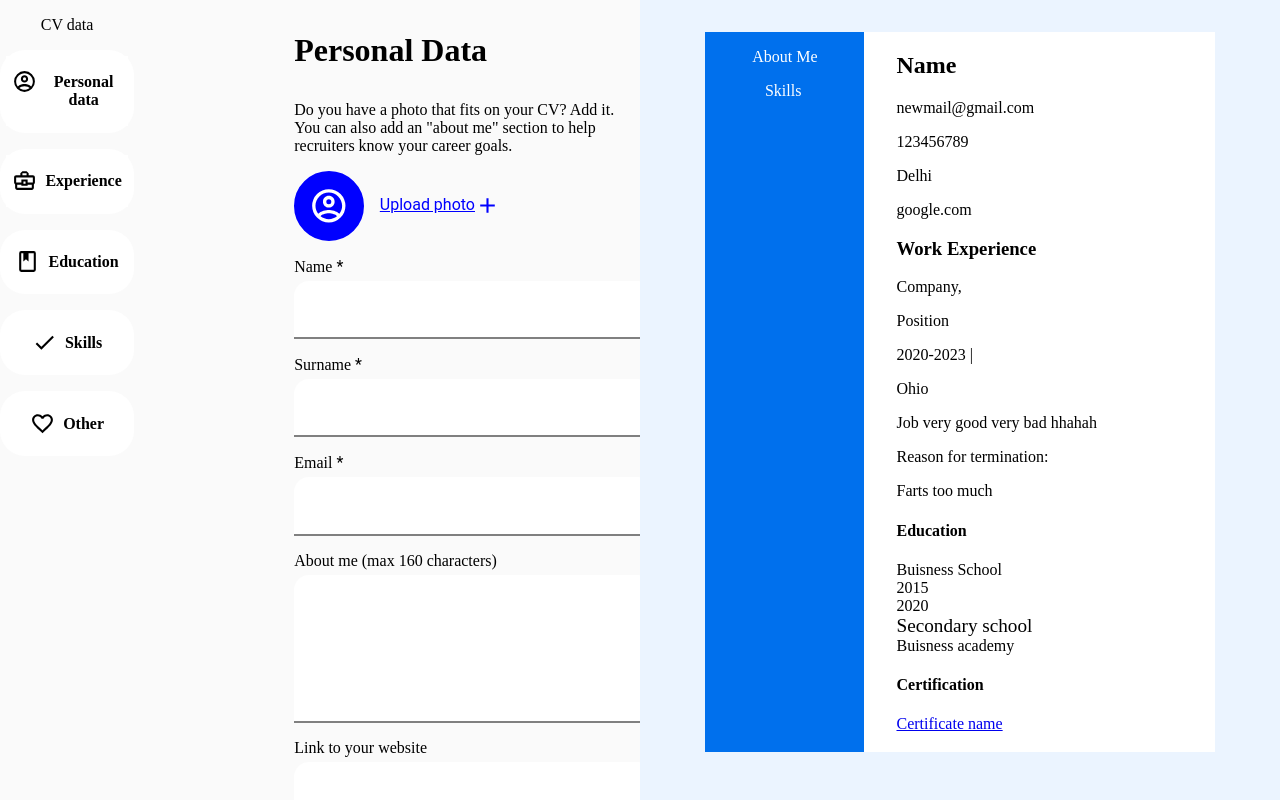
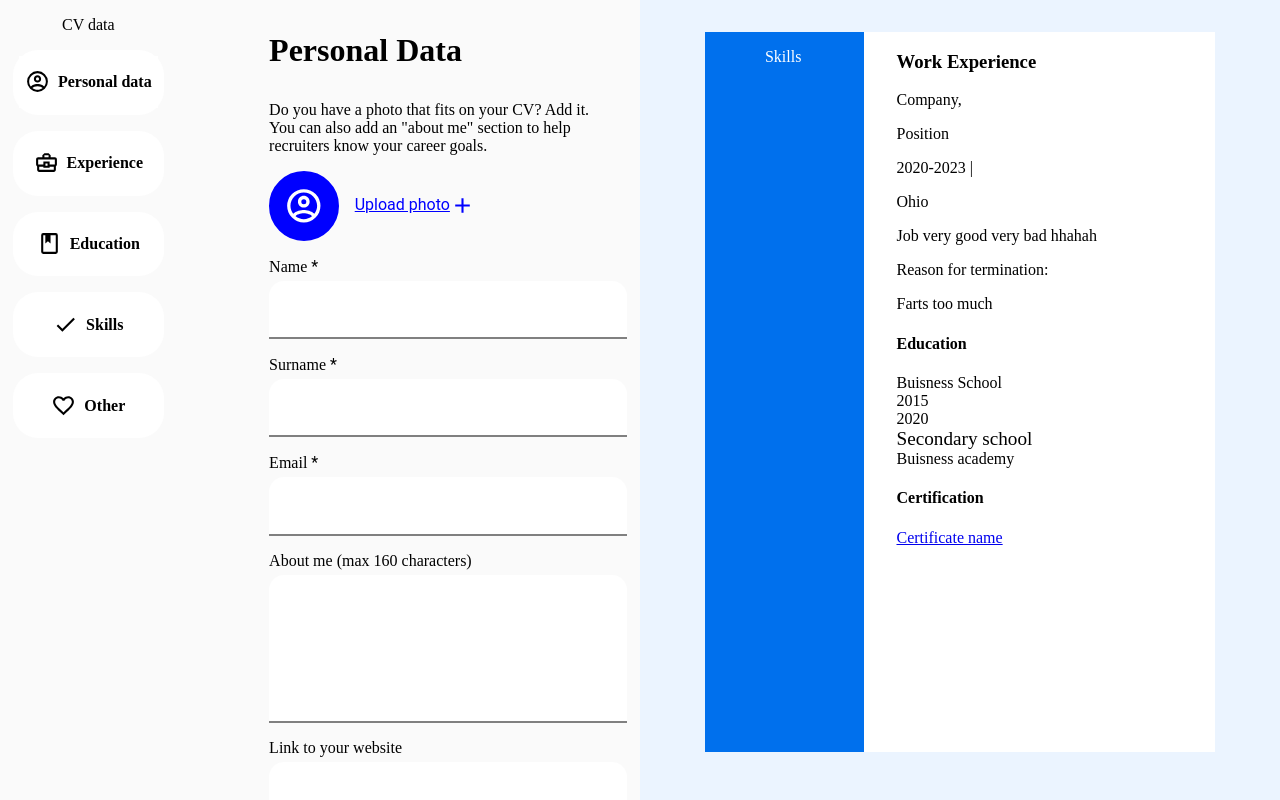
Before and after one commit to newbbiecoder/cv-application, a React (Vite) app: page / in a window 1280 px wide. Shown: the top 800 px of the page. Built offline with nearby package versions, Linux system fonts and the light colour scheme; a web font is replaced by a local one.

Commit message:
Lifted state from child components personalData, education, etc to parent component App.jsx and passed the props to child components Data now changes live on the right side of previewContainer on editing input fields of personalData Added small style to align full name in one line

```diff
--- a/src/App.css
+++ b/src/App.css
@@ -796,4 +796,9 @@ label[for="school-end"].studying-hidden {
     flex: 2;
     background-color: white;
     padding-left: 2rem;
+
+    .fullName {
+        display: flex;
+        gap: 0.5rem;
+    }
 }
--- a/src/App.jsx
+++ b/src/App.jsx
@@ -1,17 +1,40 @@
 import "./App.css"
 import SideBarButtons from "./components/sidebarButtons"
-import PersonalDataInput from "./components/personalData"
 import PreviewContainer from "./components/previewContainer"
+import { useState } from "react"
 
 export default function makeContainers() {
+  const [userName, setUserName] = useState("");
+  const [surName, setSurName] = useState("");
+  const [mail, setMail] = useState("");
+  const [phoneNumber, setPhoneNumber] = useState("");
+  const [residence, setResidence] = useState("");
+  const [website, setWebsite] = useState("");
+  const [aboutMe, setAboutMe] = useState("");
+
   return (
     <>
       <div className="edit-container">
-        < SideBarButtons />
-        < PersonalDataInput />
+        < SideBarButtons
+          userName={userName} setUserName={setUserName}
+          surName={surName} setSurName={setSurName}
+          mail={mail} setMail={setMail}
+          phoneNumber={phoneNumber} setPhoneNumber={setPhoneNumber}
+          residence={residence} setResidence={setResidence}
+          website={website} setWebsite={setWebsite}
+          aboutMe={aboutMe} setAboutMe={setAboutMe}
+        />
       </div>
       <div className="preview-container">
-        <PreviewContainer />
+        <PreviewContainer
+          userName={userName}
+          surName={surName}
+          mail={mail}
+          phoneNumber={phoneNumber}
+          residence={residence}
+          website={website}
+          aboutMe={aboutMe}
+        />
       </div>
     </>
   )
--- a/src/components/personalData.jsx
+++ b/src/components/personalData.jsx
@@ -1,5 +1,27 @@
-export default function PersonalDataInput() {
-    const formFields = [
+import { useMemo } from "react";
+
+export default function PersonalDataInput(props) {
+    const handleNameChange = (e, fieldName) => {
+        if(fieldName === "Name") props.setUserName(e.target.value);
+        else if(fieldName === "Surname") props.setSurName(e.target.value);
+        else if(fieldName === "Email") props.setMail(e.target.value);
+        else if(fieldName === "Telephone number") props.setPhoneNumber(e.target.value);
+        else if(fieldName === "Residence (city)") props.setResidence(e.target.value);
+        else if(fieldName === "Link to your website") props.setWebsite(e.target.value);
+        else if(fieldName === "About me (max 160 characters)") props.setAboutMe(e.target.value);
+    }
+
+    const setValue = (valueFieldName) => {
+        valueFieldName === "Name" ? props.userName : "";
+        valueFieldName === "Surname" ? props.surName : "";
+        valueFieldName === "Email" ? props.mail : "";
+        valueFieldName === "Telephone number" ? props.phoneNumber : "";
+        valueFieldName === "Residence (city)" ? props.residence : "";
+        valueFieldName === "Link to your website" ? props.website : "";
+        valueFieldName === "About me (max 160 characters)" ? props.aboutMe : "";
+    }
+
+    const formFields = useMemo(() => [
         {name: "Name", id: crypto.randomUUID(), required: true},
         {name: "Surname", id: crypto.randomUUID(), required: true},
         {name: "Email", id: crypto.randomUUID(), required: true},
@@ -7,7 +29,7 @@ export default function PersonalDataInput() {
         {name: "Link to your website", id: crypto.randomUUID()},
         {name: "Telephone number", id: crypto.randomUUID(), required: true},
         {name: "Residence (city)", id: crypto.randomUUID()},
-    ]
+    ], [])
 
     function getInputField(field) {
         if(field === "Email*") return "email";
@@ -17,6 +39,7 @@ export default function PersonalDataInput() {
     }
 
     return (
+        <>
             <div className="personalData">
                 <h3>Personal Data</h3>
                 <p>Do you have a photo that fits on your CV? Add it.</p>
@@ -43,10 +66,12 @@ export default function PersonalDataInput() {
                             </p>
 
                             {field.name === "About me (max 160 characters)" ? (
-                            <textarea name={field.name} rows="6" cols="30"></textarea>
+                                <textarea name={field.name} rows="6" cols="30" onChange={(e) => handleNameChange(e, field.name)} value={setValue(field.name)}></textarea>
                             ) : (
                                 <>
-                            <input type={getInputField(field.name)} name={field.name} id={field.name} />
+                                <input type={getInputField(field.name)} name={field.name} id={field.name} onChange={(e) => handleNameChange(e, field.name)}
+                                value={setValue(field.name)}
+                                />
                                 </>
                             )}
                         </label>
@@ -57,5 +82,6 @@ export default function PersonalDataInput() {
                     <svg xmlns="http://www.w3.org/2000/svg" viewBox="0 0 24 24"><title>arrow-right-thin</title><path d="M14 16.94V12.94H5.08L5.05 10.93H14V6.94L19 11.94Z" /></svg>
                 </button>
             </div>
+        </>
     )
 }
--- a/src/components/previewContainer.jsx
+++ b/src/components/previewContainer.jsx
@@ -1,22 +1,31 @@
-export default function PreviewContainer() {
+export default function PreviewContainer(props) {
     return (
         <div className="resume">
             <div className="left-side">
-                <LeftSide />
+                <LeftSide
+                    aboutMe={props.aboutMe}
+                />
             </div>
             <div className="right-side">
-                <RightSide />
+                <RightSide
+                    userName={props.userName}
+                    surName={props.surName}
+                    mail={props.mail}
+                    phoneNumber={props.phoneNumber}
+                    residence={props.residence}
+                    website={props.website}
+                />
             </div>
         </div>
     )
 }
 
-function LeftSide() {
+function LeftSide(props) {
     return (
         <>
             {/* <img src="" alt="" /> */}
             <div className="about-me">
-                <p>About Me</p>
+                <p>{props.aboutMe}</p>
                 {/* about-me_userInput */}
             </div>
 
@@ -39,31 +48,34 @@ function LeftSide() {
     )
 }
 
-function RightSide() {
+function RightSide(props) {
     return (
         <>
-            <h2>Name</h2>
+            <div className="fullName">
+                <div className="name">{props.userName}</div>
+                <div className="surname">{props.surName}</div>
+            </div>
             <div className="header">
                 <div>
                     <div className="mail">
                         {/* <img src="" alt="" /> */}
-                        <p>newmail@gmail.com</p>
+                        <p>{props.mail}</p>
                     </div>
 
                     <div className="phoneNumber">
                         {/* <img src="" alt="" /> */}
-                        <p>123456789</p>
+                        <p>{props.phoneNumber}</p>
                     </div>
                 </div>
 
                 <div>
                     <div className="residence">
                         {/* <img src="" alt="" /> */}
-                        <p>Delhi</p>
+                        <p>{props.residence}</p>
                     </div>
                     <div className="website">
                         {/* <img src="" alt="" /> */}
-                        <p>google.com</p>
+                        <p>{props.website}</p>
                     </div>
                 </div>
             </div>
--- a/src/components/sidebarButtons.jsx
+++ b/src/components/sidebarButtons.jsx
@@ -5,8 +5,8 @@ import Education from "./education";
 import Skills from "./skills";
 import Others from "./others";
 
-export default function SideBarButtons() {
-    const [activeSection, setActiveSection] = useState('');
+export default function SideBarButtons(props) {
+    const [activeSection, setActiveSection] = useState('Personal data');
 
     const buttonNames = [
         {name: "Personal data", id: crypto.randomUUID(), url: "src/assets/images/icons-buttons/personal-data-button.svg"},
@@ -16,31 +16,20 @@ export default function SideBarButtons() {
         {name: "Other", id: crypto.randomUUID(), url: "src/assets/images/icons-buttons/others-button.svg"},
     ]
 
-    function handleClick(button) {
-        setActiveSection(button)
-    }
-
     function renderActiveSection() {
-        if(activeSection === "Personal data" ) {
-            document.querySelector('.edit-container > .personalData')?.remove();
-            return <PersonalDataInput />
-        }
-        else if(activeSection === "Experience") {
-            document.querySelector('.edit-container > .personalData')?.remove();
-            return <ExperienceInput />
-        }
-        else if(activeSection === "Education") {
-            document.querySelector('.edit-container > .personalData')?.remove();
-            return <Education />
-        }
-        else if(activeSection === "Skills") {
-            document.querySelector('.edit-container > .personalData')?.remove();
-            return <Skills />
-        }
-        else if(activeSection === "Other") {
-            document.querySelector('.edit-container > .personalData')?.remove();
-            return <Others />
-        }
+        if(activeSection === "Personal data" ) return <PersonalDataInput
+            userName={props.userName} setUserName={props.setUserName}
+            surName={props.surName} setSurName={props.setSurName}
+            mail={props.mail} setMail={props.setMail}
+            phoneNumber={props.phoneNumber} setPhoneNumber={props.setPhoneNumber}
+            residence={props.residence} setResidence={props.setResidence}
+            website={props.website} setWebsite={props.setWebsite}
+            aboutMe={props.aboutMe} setAboutMe={props.setAboutMe}
+        />;
+        else if(activeSection === "Experience") return <ExperienceInput />;
+        else if(activeSection === "Education") return <Education />;
+        else if(activeSection === "Skills") return <Skills />;
+        else if(activeSection === "Other") return <Others />;
     }
     return (
         <>
@@ -49,7 +38,7 @@ export default function SideBarButtons() {
                 <ul>
                     {buttonNames.map((button) => (
                         <li key={button.id}>
-                            <button onClick={() => handleClick(button.name)}>
+                            <button onClick={() => setActiveSection(button.name)}>
                                 <img src={button.url} alt={button.name} />
                                 <p>{button.name}</p>
                             </button>
```
Lines whose indentation alone changed are shown as unchanged.
